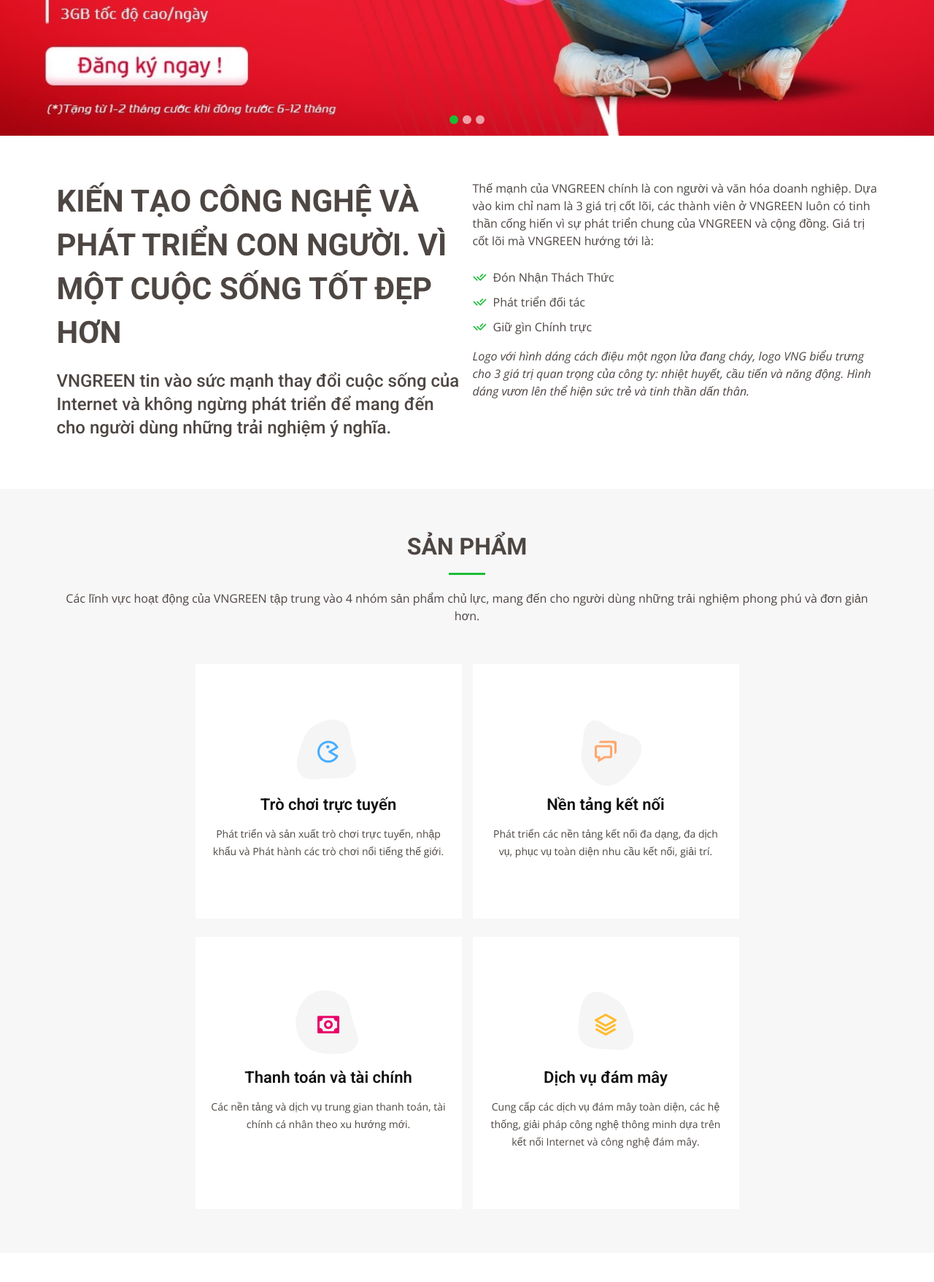
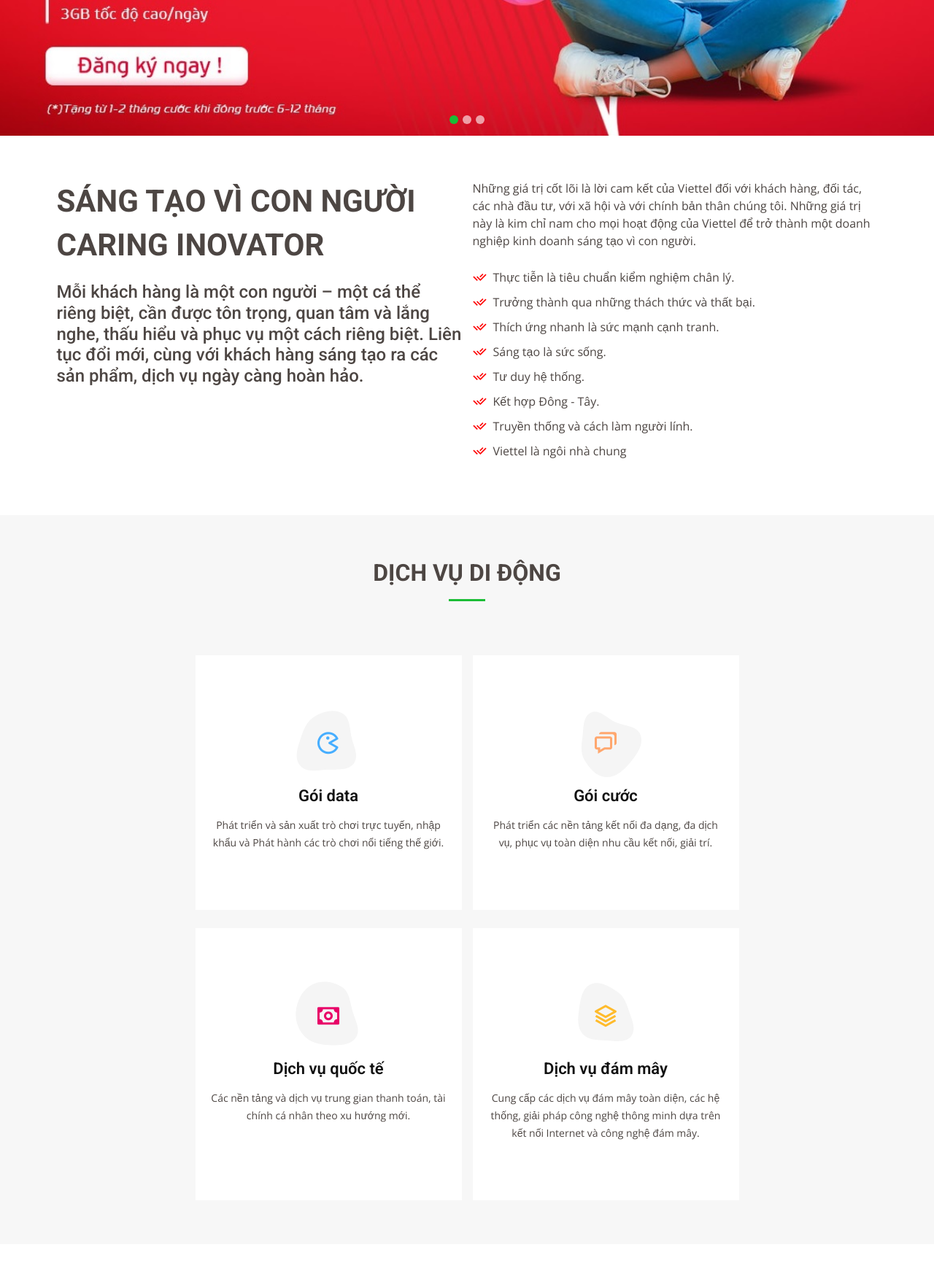
Before and after one commit to TuanTranCauAm/viettel, a PHP site: page / in a window 1280 px wide. Shown: the part 614-2371 px from the top of the page at 73% size. Run offline with PHP 8.4, Linux system fonts and the light colour scheme; some libraries are stand-ins or nearby versions.

Commit message:
edit home

```diff
--- a/Web-Company/views/main/layouts/index.php
+++ b/Web-Company/views/main/layouts/index.php
@@ -66,22 +66,23 @@
 
         <div class="row content">
           <div class="col-lg-6" data-aos="fade-right">
-            <h2>Kiến tạo công nghệ và Phát triển con người. Vì một cuộc sống tốt đẹp hơn</h2>
-            <h3>VNGREEN tin vào sức mạnh thay đổi cuộc sống của Internet và không ngừng phát triển để mang đến cho người dùng những trải nghiệm ý nghĩa.</h3>
+            <h2>Sáng tạo vì con người Caring Inovator</h2>
+            <h4>Mỗi khách hàng là một con người – một cá thể riêng biệt, cần được tôn trọng, quan tâm và lắng nghe, thấu hiểu và phục vụ một cách riêng biệt. Liên tục đổi mới, cùng với khách hàng sáng tạo ra các sản phẩm, dịch vụ ngày càng hoàn hảo. </h4>
           </div>
           <div class="col-lg-6 pt-4 pt-lg-0" data-aos="fade-left">
             <p>
-              Thế mạnh của VNGREEN chính là con người và văn hóa doanh nghiệp. Dựa vào kim chỉ nam là 3 giá trị cốt lõi, các thành viên ở VNGREEN luôn có tinh thần cống hiến vì sự phát triển chung của VNGREEN và cộng đồng. Giá trị cốt lõi mà VNGREEN hướng tới là:
+            Những giá trị cốt lõi là lời cam kết của Viettel đối với khách hàng, đối tác, các nhà đầu tư, với xã hội và với chính bản thân chúng tôi. Những giá trị này là kim chỉ nam cho mọi hoạt động của Viettel để trở thành một doanh nghiệp kinh doanh sáng tạo vì con người.
             </p>
             <ul>
-              <li><i class="ri-check-double-line"></i> Đón Nhận Thách Thức</li>
-              <li><i class="ri-check-double-line"></i> Phát triển đối tác</li>
-              <li><i class="ri-check-double-line"></i> Giữ gìn Chính trực</li>
+              <li><i class="ri-check-double-line" style="color:red;"></i> Thực tiễn là tiêu chuẩn kiểm nghiệm chân lý.</li>
+              <li><i class="ri-check-double-line"style="color:red;"></i> Trưởng thành qua những thách thức và thất bại.</li>
+              <li><i class="ri-check-double-line"style="color:red;"></i> Thích ứng nhanh là sức mạnh cạnh tranh.</li>
+              <li><i class="ri-check-double-line"style="color:red;"></i> Sáng tạo là sức sống.</li>
+              <li><i class="ri-check-double-line"style="color:red;"></i> Tư duy hệ thống.</li>
+              <li><i class="ri-check-double-line"style="color:red;"></i> Kết hợp Đông - Tây.</li>
+              <li><i class="ri-check-double-line"style="color:red;"></i> Truyền thống và cách làm người lính.</li>
+              <li><i class="ri-check-double-line"style="color:red;"></i> Viettel là ngôi nhà chung</li>
             </ul>
-            <p class="fst-italic">
-              Logo với hình dáng cách điệu một ngọn lửa đang cháy, logo VNG biểu trưng cho 3 giá trị quan trọng của công ty: nhiệt huyết, cầu tiến và năng động.
-              Hình dáng vươn lên thể hiện sức trẻ và tinh thần dấn thân.
-            </p>
           </div>
         </div>
 
@@ -92,8 +93,8 @@
     <section id="services" class="services section-bg">
       <div class="container" data-aos="fade-up">
         <div class="section-title">
-          <h2>Sản phẩm</h2>
-          <p>Các lĩnh vực hoạt động của VNGREEN tập trung vào 4 nhóm sản phẩm chủ lực, mang đến cho người dùng những trải nghiệm phong phú và đơn giản hơn.</p>
+          <h2>Dịch vụ di động</h2>
+          <!-- <p>Các lĩnh vực hoạt động của VNGREEN tập trung vào 4 nhóm sản phẩm chủ lực, mang đến cho người dùng những trải nghiệm phong phú và đơn giản hơn.</p> -->
         </div>
         <div class="row">
           <div class="col-lg-2 col-md-0"></div>
@@ -105,7 +106,7 @@
                 </svg>
                 <i class="bx bx-game"></i>
               </div>
-              <h4><a href="#">Trò chơi trực tuyến</a></h4>
+              <h4><a href="#">Gói data</a></h4>
               <p>Phát triển và sản xuất trò chơi trực tuyến, nhập khẩu và Phát hành các trò chơi nổi tiếng thế giới.</p>
             </div>
           </div>
@@ -118,7 +119,7 @@
                 </svg>
                 <i class="bx bx-chat"></i>
               </div>
-              <h4><a href="#">Nền tảng kết nối</a></h4>
+              <h4><a href="#">Gói cước</a></h4>
               <p>Phát triển các nền tảng kết nối đa dạng, đa dịch vụ, phục vụ toàn diện nhu cầu kết nối, giải trí.</p>
             </div>
           </div>
@@ -134,7 +135,7 @@
                 </svg>
                 <i class="bx bx-money"></i>
               </div>
-              <h4><a href="#">Thanh toán và tài chính</a></h4>
+              <h4><a href="#">Dịch vụ quốc tế</a></h4>
               <p>Các nền tảng và dịch vụ trung gian thanh toán, tài chính cá nhân theo xu hướng mới.</p>
             </div>
           </div>
```
